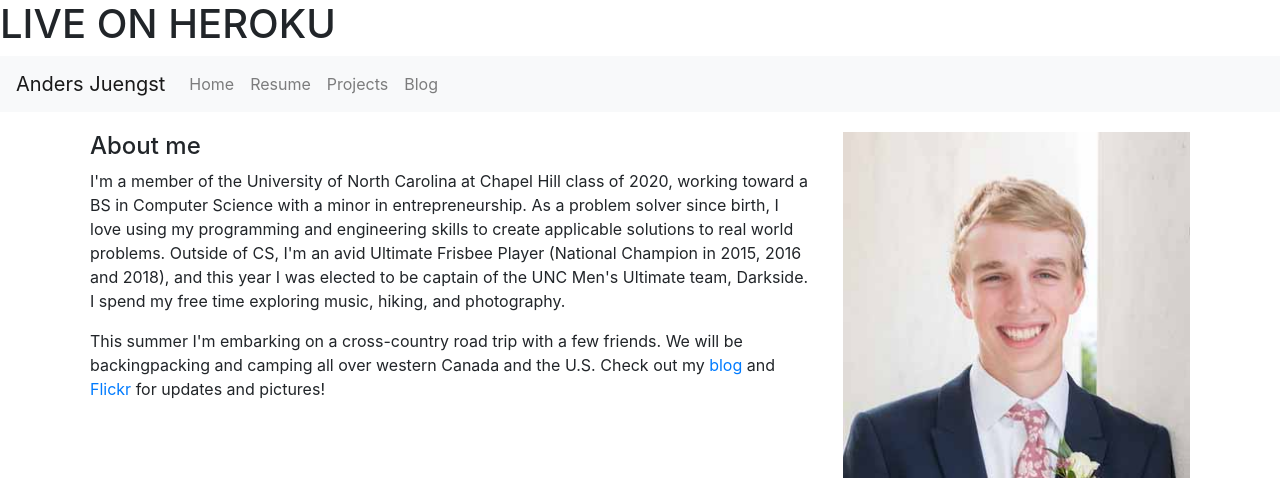
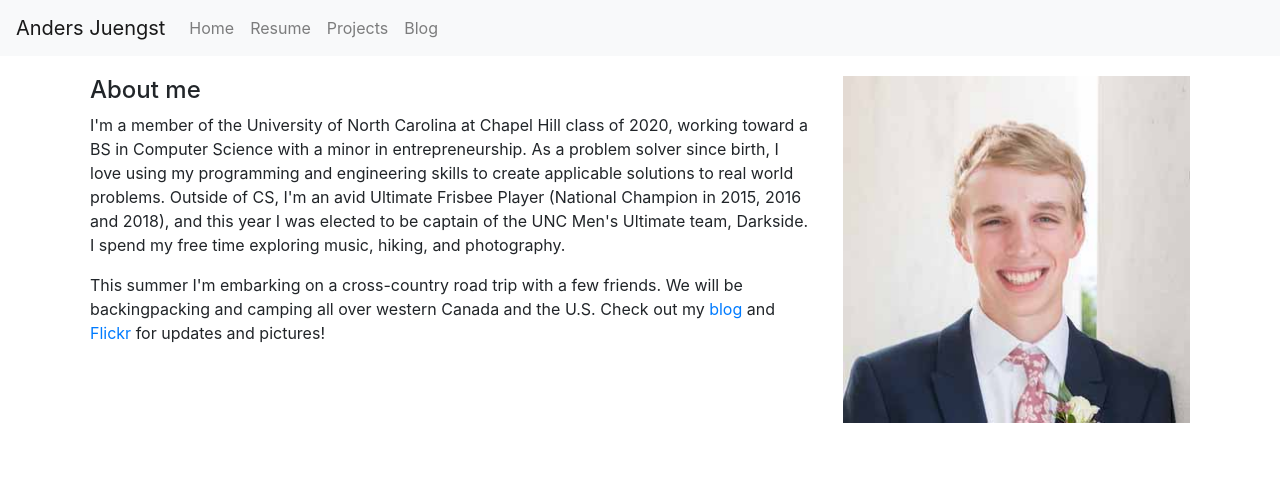
Before and after one commit to DersJ/resume-site-2, a Django app: page / in a window 1280 px wide. Shown: the top 478 px of the page. Run offline with Django 3.2, Linux system fonts and the light colour scheme; some libraries are stand-ins or nearby versions.

```diff
--- a/templates/base.html
+++ b/templates/base.html
@@ -16,7 +16,6 @@
 
 <body>
 
-<h1> LIVE ON HEROKU </h1>
 <div class="wrapper">
 	{% include "navbar.html" %}
 
```
